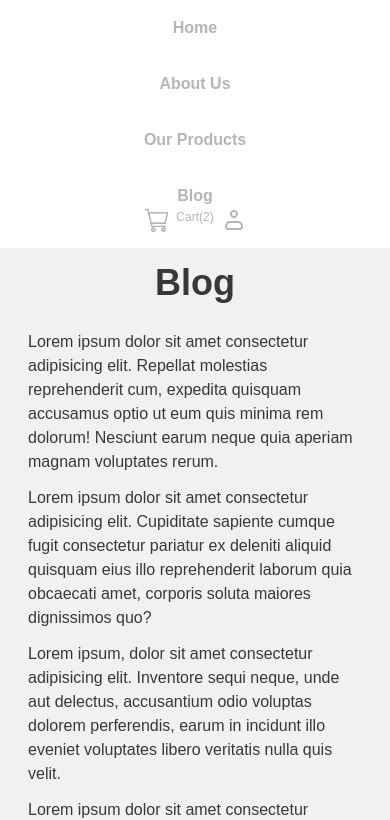
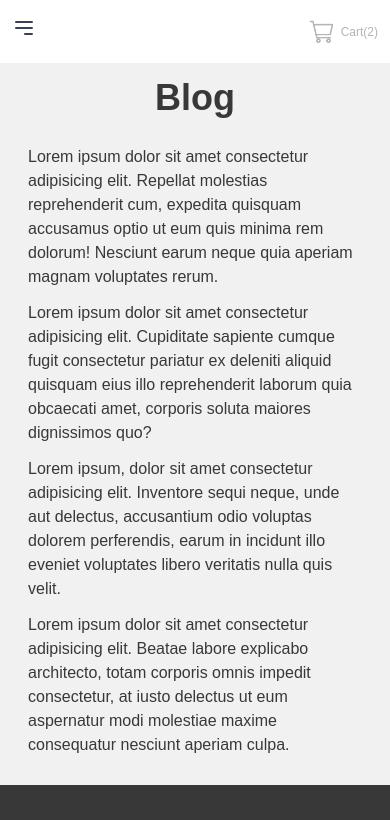
Before and after one commit to ofthewildfire/store-stage2-task, a React (Vite) app: page /blog in a window 390 px wide. Shown: the top 820 px of the page. Built offline with nearby package versions, Linux system fonts and the light colour scheme.

Commit message:
hamburger complete

```diff
--- /dev/null
+++ b/src/components/layout/About.jsx
@@ -0,0 +1,44 @@
+import Footer from "./Footer";
+import Header from "./Header";
+
+const About = () => {
+  return (
+    <>
+      <Header />
+      <div className="bg-[#f1f1f1] p-2">
+        <h2 className="text-[#383838] text-[2.25rem] font-bold text-center">
+          About
+        </h2>
+        <main className="text-[#383838] text-[1rem] text-left grid gap-3 p-5 font-medium">
+          <p>
+            Lorem ipsum dolor sit amet consectetur adipisicing elit. Repellat
+            molestias reprehenderit cum, expedita quisquam accusamus optio ut
+            eum quis minima rem dolorum! Nesciunt earum neque quia aperiam
+            magnam voluptates rerum.
+          </p>
+          <p>
+            Lorem ipsum dolor sit amet consectetur adipisicing elit. Cupiditate
+            sapiente cumque fugit consectetur pariatur ex deleniti aliquid
+            quisquam eius illo reprehenderit laborum quia obcaecati amet,
+            corporis soluta maiores dignissimos quo?
+          </p>
+          <p>
+            Lorem ipsum, dolor sit amet consectetur adipisicing elit. Inventore
+            sequi neque, unde aut delectus, accusantium odio voluptas dolorem
+            perferendis, earum in incidunt illo eveniet voluptates libero
+            veritatis nulla quis velit.
+          </p>
+          <p>
+            Lorem ipsum dolor sit amet consectetur adipisicing elit. Beatae
+            labore explicabo architecto, totam corporis omnis impedit
+            consectetur, at iusto delectus ut eum aspernatur modi molestiae
+            maxime consequatur nesciunt aperiam culpa.
+          </p>
+        </main>
+      </div>
+      <Footer />
+    </>
+  );
+};
+
+export default About;
--- a/src/components/layout/Footer.jsx
+++ b/src/components/layout/Footer.jsx
@@ -1,9 +1,7 @@
-import React from "react";
-
 const Footer = () => {
   return (
     <footer className="bg-[#383838] text-white">
-      <div className="top flex items-start justify-between px-5 py-5 max-sm:flex-col">
+      <div className="top flex items-start justify-between px-5 py-5 max-sm:flex-col max-md:flex-col">
         <div className="grid grid-cols-1 gap-12">
           <div className="company-info">
             <h2 className="text-[3rem] font-bold">Acookware</h2>
--- a/src/components/layout/HamburgerMenu.jsx
+++ b/src/components/layout/HamburgerMenu.jsx
@@ -1,51 +1,97 @@
-import React, { useState } from "react";
+// src/HamburgerMenu.js
+
+import { useState } from "react";
 import { Link } from "react-router-dom";
 
-// const HamburgerMenu = () => {
-//   const [menu, setMenu] = useState(true);
+const HamburgerMenu = () => {
+  const [isOpen, setIsOpen] = useState(false);
 
-//   const toggleMenu = () => {
-//     return setMenu((prev) => !prev);
-//   };
-//   return (
-//     <div className="">
-//       <div onClick={toggleMenu} className="toggle">
-//         <svg
-//           width="24"
-//           height="24"
-//           viewBox="0 0 24 24"
-//           fill="none"
-//           xmlns="http://www.w3.org/2000/svg">
-//           <path
-//             d="M4 18H20C20.55 18 21 17.55 21 17C21 16.45 20.55 16 20 16H4C3.45 16 3 16.45 3 17C3 17.55 3.45 18 4 18ZM4 13H20C20.55 13 21 12.55 21 12C21 11.45 20.55 11 20 11H4C3.45 11 3 11.45 3 12C3 12.55 3.45 13 4 13ZM3 7C3 7.55 3.45 8 4 8H20C20.55 8 21 7.55 21 7C21 6.45 20.55 6 20 6H4C3.45 6 3 6.45 3 7Z"
-//             fill="#B4B4B4"
-//           />
-//         </svg>
-//       </div>
-//       {toggleMenu && (
-//         <nav>
-//           <ul>
-//             <Link
-//               to={"/"}
-//               className="hover:border-b-2 hover:border-[#3A83A1] hover:text-[#3A83A1]">
-//               <a href="#">Home</a>
-//             </Link>
-//             <li className="hover:border-b-2 hover:border-[#3A83A1] hover:text-[#3A83A1]">
-//               <a href="#">About Us</a>
-//             </li>
-//             <Link
-//               to={"/products"}
-//               className="hover:border-b-2 hover:border-[#3A83A1] hover:text-[#3A83A1]">
-//               <a href="#">Our Products</a>
-//             </Link>
-//             <li className="hover:border-b-2 hover:border-[#3A83A1] hover:text-[#3A83A1]">
-//               <a href="#">Blog</a>
-//             </li>
-//           </ul>
-//         </nav>
-//       )}
-//     </div>
-//   );
-// };
+  const toggleMenu = () => {
+    setIsOpen(!isOpen);
+  };
+
+  return (
+    <div className="flex justify-between items-center w-full px-3">
+      <div className="relative min-[767px]:hidden">
+        <button
+          className="text-gray-700 hover:text-gray-900 focus:outline-none focus:text-gray-900"
+          onClick={toggleMenu}>
+          <svg
+            className="h-6 w-6"
+            fill="none"
+            stroke="currentColor"
+            viewBox="0 0 24 24"
+            xmlns="http://www.w3.org/2000/svg">
+            <path
+              strokeLinecap="round"
+              strokeLinejoin="round"
+              strokeWidth="2"
+              d={isOpen ? "M6 18L18 6M6 6l12 12" : "M4 6h16M4 12h16m-7 6h7"}
+            />
+          </svg>
+        </button>
+
+        {/* Full-screen overlay menu */}
+        <div
+          className={`${
+            isOpen ? "fixed" : "hidden"
+          } inset-0 bg-white bg-opacity-95 z-20 flex flex-col items-center justify-center space-y-4`}>
+          <button
+            className="absolute top-4 right-4 text-blue-500 hover:text-white focus:outline-none"
+            onClick={toggleMenu}>
+            <svg
+              className="h-8 w-8"
+              fill="none"
+              stroke="currentColor"
+              viewBox="0 0 24 24"
+              xmlns="http://www.w3.org/2000/svg">
+              <path
+                strokeLinecap="round"
+                strokeLinejoin="round"
+                strokeWidth="2"
+                d="M6 18L18 6M6 6l12 12"
+              />
+            </svg>
+          </button>
+          <ul className="*:text-[1.25rem] grid gap-14 font-bold *:text-[#3A83A1]">
+            <Link
+              to={"/"}
+              className="hover:border-b-2 hover:border-grey-900 hover:text-[#3A83A1]">
+              <a href="#">Home</a>
+            </Link>
+            <Link
+              to={"/about"}
+              className="hover:border-b-2 hover:border-grey-900 hover:text-[#3A83A1]">
+              <a href="#">About Us</a>
+            </Link>
+            <Link
+              to={"/products"}
+              className="hover:border-b-2 hover:border-grey-900 hover:text-[#3A83A1]">
+              <a href="#">Our Products</a>
+            </Link>
+            <Link to={"/blog"}>
+              {" "}
+              <li className="hover:border-b-2 hover:border-grey-900 hover:text-[#3A83A1]">
+                <a href="#">Blog</a>
+              </li>
+            </Link>
+          </ul>
+        </div>
+      </div>
+      {/* Icon */}
+      <Link to={"/cart"} className="flex gap-2 items-center">
+        <img
+          src="cart.png"
+          alt="Cart icon"
+          height={24}
+          width={24}
+          className="object-contain"
+        />
+
+        <span className="text-[#B5B5B5] text-[.75rem]">Cart(2)</span>
+      </Link>
+    </div>
+  );
+};
 
 export default HamburgerMenu;
--- a/src/components/layout/Header.jsx
+++ b/src/components/layout/Header.jsx
@@ -1,4 +1,5 @@
 import { Link } from "react-router-dom";
+import HamburgerMenu from "./HamburgerMenu";
 const Header = () => {
   return (
     <header className="flex items-center w-full justify-around py-4 bg-white  max-sm:flex max-sm:flex-col max-md:flex max-md:flex-col">
@@ -6,15 +7,17 @@ const Header = () => {
         Acookware
       </h1>
       <nav>
-        <ul className="flex items-center flex-wrap gap-8 *:font-semibold *:text-[#B5B5B5] max-sm:flex max-sm:flex-col max-md:flex max-md:flex-col">
+        <ul className="flex items-center flex-wrap gap-8 *:font-semibold *:text-[#B5B5B5] max-sm:hidden max-md:hidden">
           <Link
             to={"/"}
             className="hover:border-b-2 hover:border-[#3A83A1] hover:text-[#3A83A1]">
             <a href="#">Home</a>
           </Link>
-          <li className="hover:border-b-2 hover:border-[#3A83A1] hover:text-[#3A83A1]">
-            <a href="#">About Us</a>
-          </li>
+          <Link to={"/about"}>
+            <li className="hover:border-b-2 hover:border-[#3A83A1] hover:text-[#3A83A1]">
+              <a href="#">About Us</a>
+            </li>
+          </Link>
           <Link
             to={"/products"}
             className="hover:border-b-2 hover:border-[#3A83A1] hover:text-[#3A83A1]">
@@ -53,10 +56,12 @@ const Header = () => {
             alt="Cart icon"
             height={24}
             width={24}
-            className="object-contain"
+            className="object-contain max-sm:hidden max-md:hidden"
           />
 
-          <span className="text-[#B5B5B5] text-[.75rem]">Cart(2)</span>
+          <span className="text-[#B5B5B5] text-[.75rem] max-sm:hidden max-md:hidden">
+            Cart(2)
+          </span>
         </Link>
 
         {/* <img
@@ -68,8 +73,15 @@ const Header = () => {
         />
 
         <span className="text-[#B5B5B5] text-[.75rem]">Cart(2)</span> */}
-        <img src="login-icon.png" alt="" height={24} width={24} />
-      </div>
+        <img
+          src="login-icon.png"
+          alt=""
+          height={24}
+          width={24}
+          className="max-sm:hidden max-md:hidden"
+        />
+      </div>{" "}
+      <HamburgerMenu />
     </header>
     // Mobile Header
   );
--- a/src/main.jsx
+++ b/src/main.jsx
@@ -9,6 +9,7 @@ import ShoppingCart from "./components/layout/shoping-cart/ShoppingCart.jsx";
 import CheckoutPage from "./components/layout/shoping-cart/CheckoutPage.jsx";
 import ProductDetails from "./components/layout/productdetails/ProductDetails.jsx";
 import Blog from "./components/layout/Blog.jsx";
+import About from "./components/layout/About.jsx";
 
 const router = createBrowserRouter([
   {
@@ -27,6 +28,7 @@ const router = createBrowserRouter([
   { path: "/checkout", element: <CheckoutPage /> },
   { path: "/details", element: <ProductDetails /> },
   { path: "/blog", element: <Blog /> },
+  { path: "/about", element: <About /> },
 ]);
 
 ReactDOM.createRoot(document.getElementById("root")).render(
```
